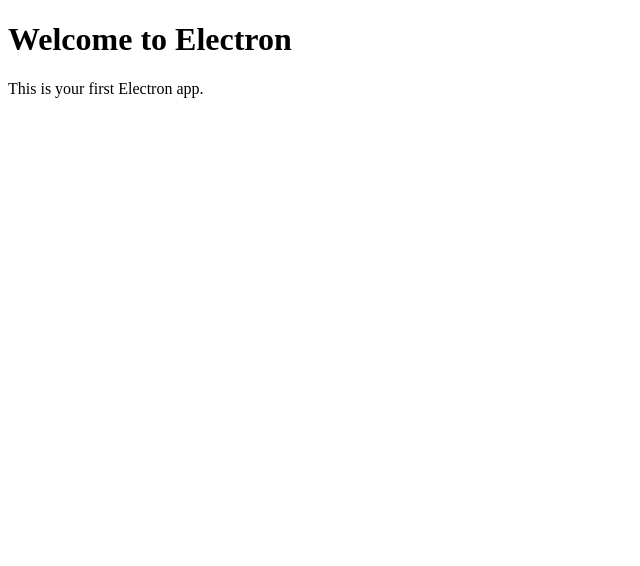
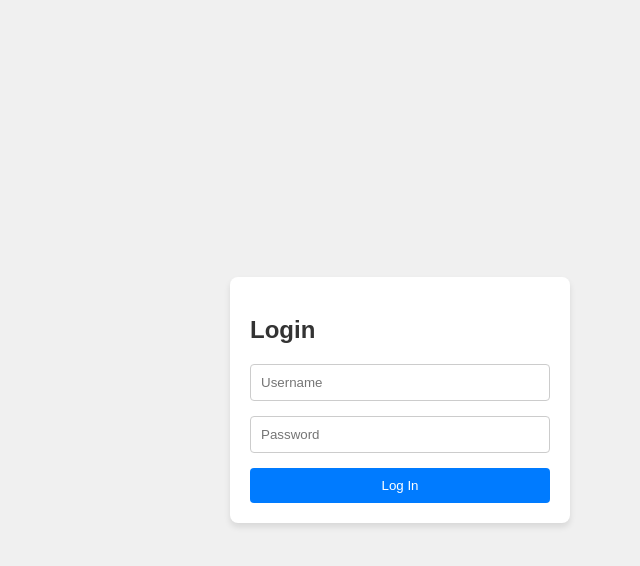
Before and after one commit to SkunkPlatform-Team/Undertale, an Electron app: page index.html in a window 800 px wide. Shown: the whole page, without its empty margins (0-640 px from the left). Drawn offline with Linux system fonts and the light colour scheme.

Commit message:
Update index.html

```diff
--- a/index.html
+++ b/index.html
@@ -1,11 +1,58 @@
 <!DOCTYPE html>
 <html>
 <head>
-    <title>Hello Electron</title>
+    <title>Login Demo</title>
+    <style>
+        body {
+            font-family: Arial, sans-serif;
+            background-color: #f0f0f0;
+            display: flex;
+            justify-content: center;
+            align-items: center;
+            height: 100vh;
+            margin: 0;
+        }
+        .login-form {
+            background: white;
+            padding: 20px;
+            border-radius: 8px;
+            box-shadow: 0 4px 6px rgba(0, 0, 0, 0.1);
+            width: 300px;
+        }
+        .login-form h2 {
+            margin-bottom: 20px;
+            color: #333;
+        }
+        .login-form input {
+            width: 100%;
+            padding: 10px;
+            margin-bottom: 15px;
+            border: 1px solid #ccc;
+            border-radius: 4px;
+            box-sizing: border-box;
+        }
+        .login-form button {
+            width: 100%;
+            padding: 10px;
+            background-color: #007BFF;
+            border: none;
+            color: white;
+            border-radius: 4px;
+            cursor: pointer;
+        }
+        .login-form button:hover {
+            background-color: #0056b3;
+        }
+    </style>
 </head>
 <body>
-    <h1>Welcome to Electron</h1>
-    <p>This is your first Electron app.</p>
-    <script src="renderer.js"></script>
+    <div class="login-form">
+        <h2>Login</h2>
+        <form action="/submit-login" method="POST">
+            <input type="text" name="username" placeholder="Username" required>
+            <input type="password" name="password" placeholder="Password" required>
+            <button type="submit">Log In</button>
+        </form>
+    </div>
 </body>
 </html>
```
